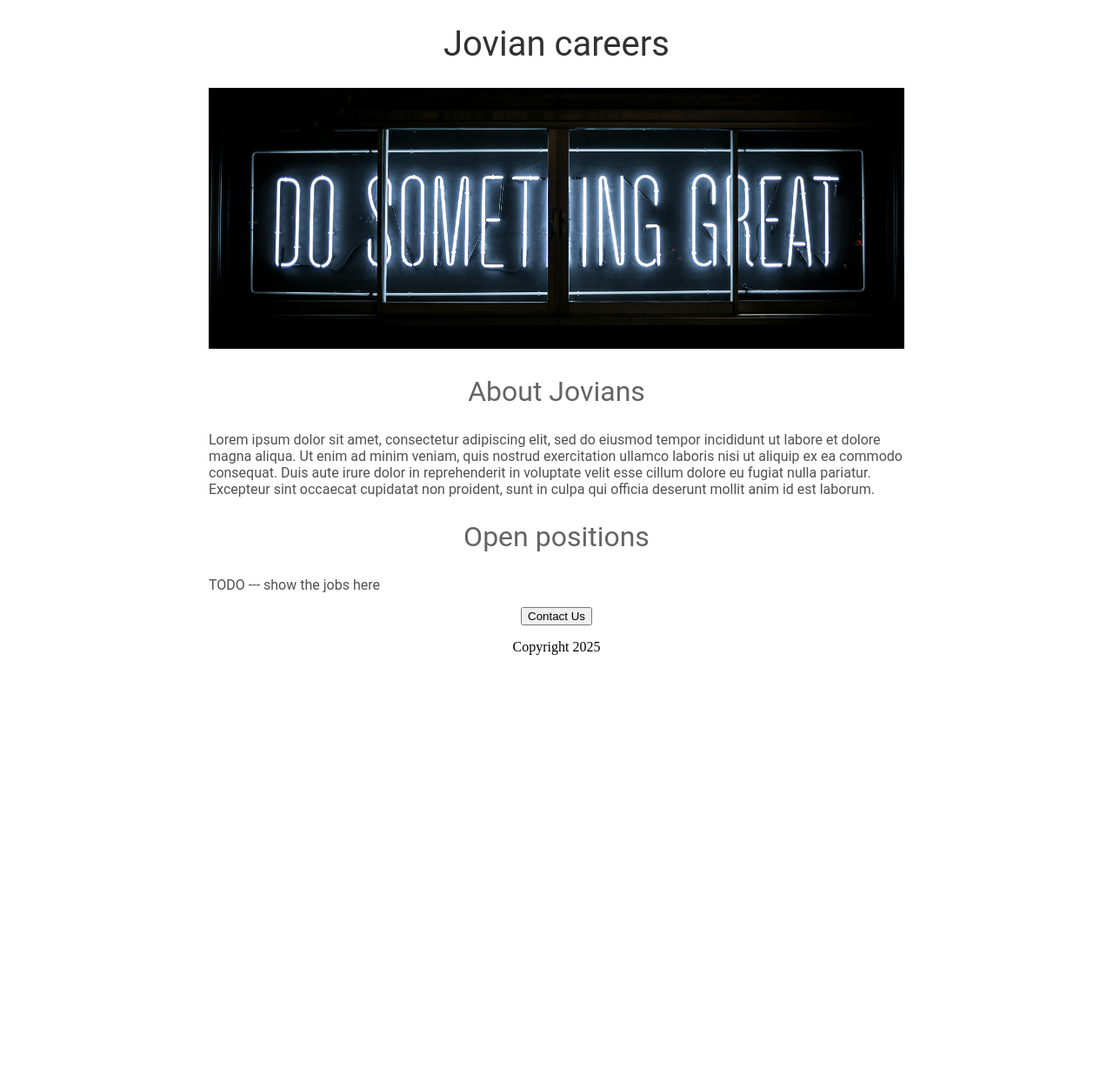
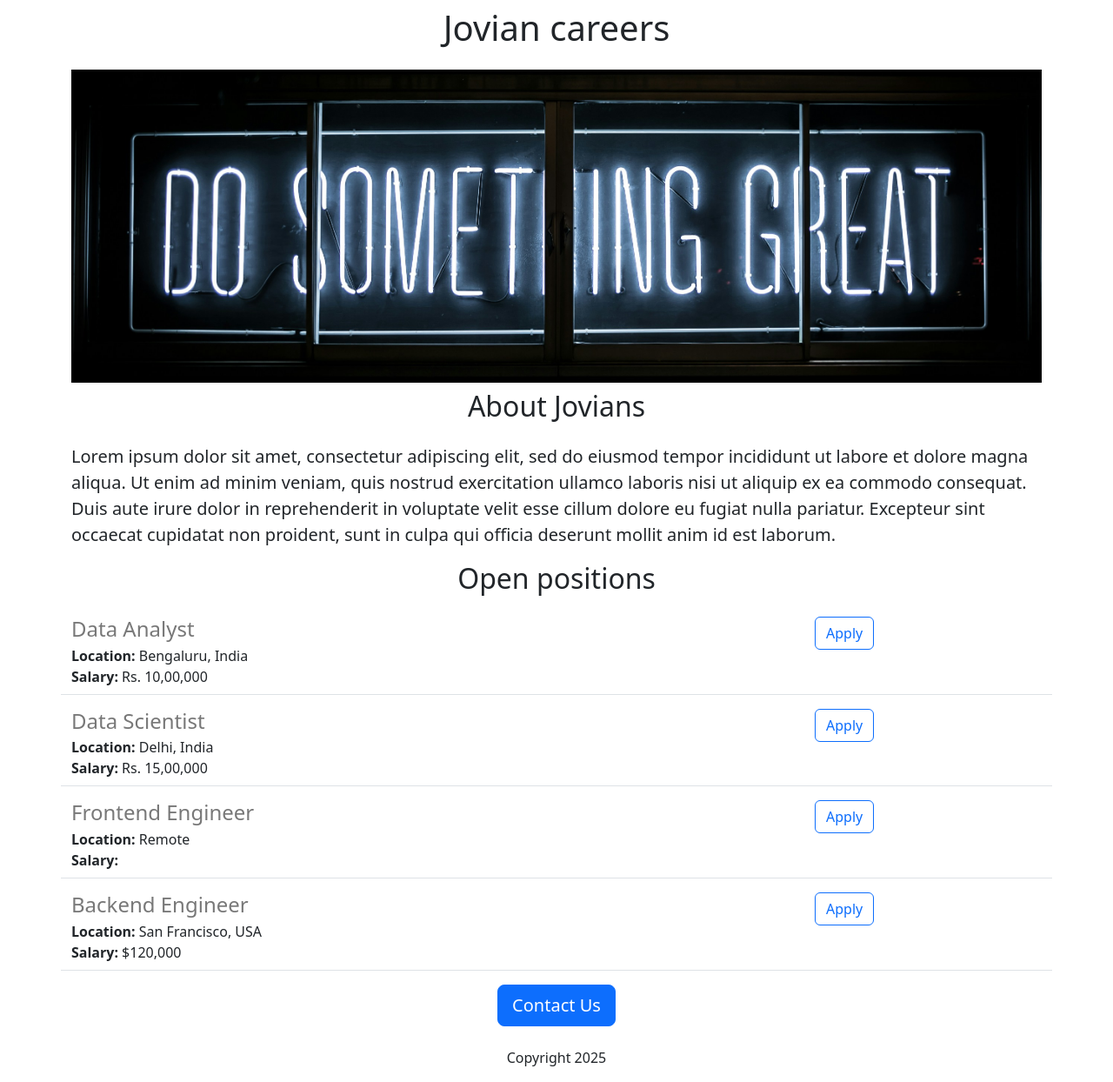
Before and after one commit to segunh/jovian-careers-website-v2, a Flask app: page / in a window 1280 px wide. Shown: the whole page at 87% size. Before the commit the page ends 753 px from the top, so only its background shows below. Run offline with Flask 3, Linux system fonts and the light colour scheme.

Commit message:
Added dynamic data and API route

```diff
--- a/main.py
+++ b/main.py
@@ -1,11 +1,42 @@
-from flask import Flask, render_template, request, redirect, url_for, flash
+from flask import Flask, render_template, jsonify
 
 app = Flask(__name__)
 
+JOBS = [
+    {
+        'id': 1,
+        'title': 'Data Analyst',
+        'location': 'Bengaluru, India',
+        'salary': 'Rs. 10,00,000'
+    },
+    {
+        'id': 2,
+        'title': 'Data Scientist',
+        'location': 'Delhi, India',
+        'salary': 'Rs. 15,00,000'
+    },
+    {
+        'id': 3,
+        'title': 'Frontend Engineer',
+        'location': 'Remote',
+        'salary': ''
+    },
+    {
+        'id': 4,
+        'title': 'Backend Engineer',
+        'location': 'San Francisco, USA',
+        'salary': '$120,000'
+    }
+]
+
 @app.route("/")
 def hello_world():
-    return render_template("home.html")
+    return render_template("home.html", jobs=JOBS, company_name='Jovian')
 
+
+@app.route("/api/jobs")
+def list_jobs():
+    return jsonify(JOBS)
 
 
 if __name__ == "__main__":
--- a/templates/home.html
+++ b/templates/home.html
@@ -3,51 +3,32 @@
     <head>
         <meta charset="UTF-8">
         <meta name="viewport" content="width=device-width, initial-scale=1.0">
+        <link href="https://cdn.jsdelivr.net/npm/bootstrap@5.3.7/dist/css/bootstrap.min.css" rel="stylesheet" integrity="sha384-LN+7fdVzj6u52u30Kp6M/trliBMCMKTyK833zpbD+pXdCLuTusPj697FH4R/5mcr" crossorigin="anonymous">
         <title>Jovian Careers</title>
         <style>
-        h1{
-            font-size: 40px;
-            font-family: Roboto;
-            font-weight: normal;
-            color: rgb(50,50,50);
-            text-align: center;
-        }
             #banner{
                 width: 100%;
-            height: 300px;
-            object-fit: cover;
-        }
-        h2{
-            font-size: 32px;
-            font-family: Roboto;
-            font-weight: normal;
-            color: rgb(100,100,100);
-            text-align: center;
-        }
-        .body-text{
-            font-family: Roboto;
-            color: rgb(80,80,80);
-        }
-        #container{
-            width: 800px;
-            margin: auto;
+                height: 360px;
+                object-fit: cover
             }
         </style>
     </head>
     <body>
-   <div id="container">
-       <h1>Jovian careers</h1>
-       <img id="banner" src="https://52dffd24-c5bc-4709-bb1e-1dbcfb34fc2c-00-z7i504mwyta1.picard.replit.dev/static/banner.jpg">
-       <h2>About Jovians</h2>
-       <p class = "body-text">Lorem ipsum dolor sit amet, consectetur adipiscing elit, sed do eiusmod tempor     incididunt ut labore et dolore magna aliqua. Ut enim ad minim veniam, quis nostrud     exercitation ullamco laboris nisi ut aliquip ex ea commodo consequat. Duis aute         irure dolor in reprehenderit in voluptate velit esse cillum dolore eu fugiat         nulla     pariatur. Excepteur sint occaecat cupidatat non proident, sunt in culpa         qui officia deserunt mollit anim id est laborum.
+       <div class="container">
+           <h1 class="text-center mt-2 mb-4">{{company_name}} careers</h1>
+           <img class="img-fluid" id="banner" src="https://52dffd24-c5bc-4709-bb1e-1dbcfb34fc2c-00-z7i504mwyta1.picard.replit.dev/static/banner.jpg">
+           <h2 class="text-center mt-2 mb-4">About Jovians</h2>
+           <p class="lead">Lorem ipsum dolor sit amet, consectetur adipiscing elit, sed do eiusmod tempor     incididunt ut labore et dolore magna aliqua. Ut enim ad minim veniam, quis nostrud     exercitation ullamco laboris nisi ut aliquip ex ea commodo consequat. Duis aute         irure dolor in reprehenderit in voluptate velit esse cillum dolore eu fugiat         nulla     pariatur. Excepteur sint occaecat cupidatat non proident, sunt in culpa         qui officia deserunt mollit anim id est laborum.
            </p>
-       <h2>Open positions</h2>
-       <p class = "body-text">
-           TODO --- show the jobs here
-       </p>
-       <div style="text-align: center;">
-           <button>Contact Us</button>
-           <p>Copyright 2025</p>
+           <h2 class="text-center mt-2 mb-4">Open positions</h2>
+           <div>
+               {% for job in jobs %}
+                {% include 'jobitems.html' %}
+               {% endfor %}
+           </div>
+           <div class="text-center">
+               <button class="btn btn-primary btn-lg">Contact Us</button>
+               <p class="mt-4">Copyright 2025</p>
            </div>
 
        </div>
--- /dev/null
+++ b/templates/jobitems.html
@@ -0,0 +1,14 @@
+    <div class="border-bottom row" style="margin-bottom:16px; padding-bottom:8px;">
+        <div class="col-9">
+            <h4 style="color: rgb(120,120,120); margin-bottom: 4px;">        {{job['title']}}
+            </h4>
+            <div><b>Location:</b> {{job['location']}}</div>
+            {% if 'salary' in job %}
+            <div><b>Salary:</b> {{job['salary']}}</div>
+            {% endif %}
+        </div>
+        <div class="col-3">
+            <button type="button" class="btn btn-outline-primary">Apply</button>
+        </div>
+
+    </div>
```
Lines whose indentation alone changed are shown as unchanged.
